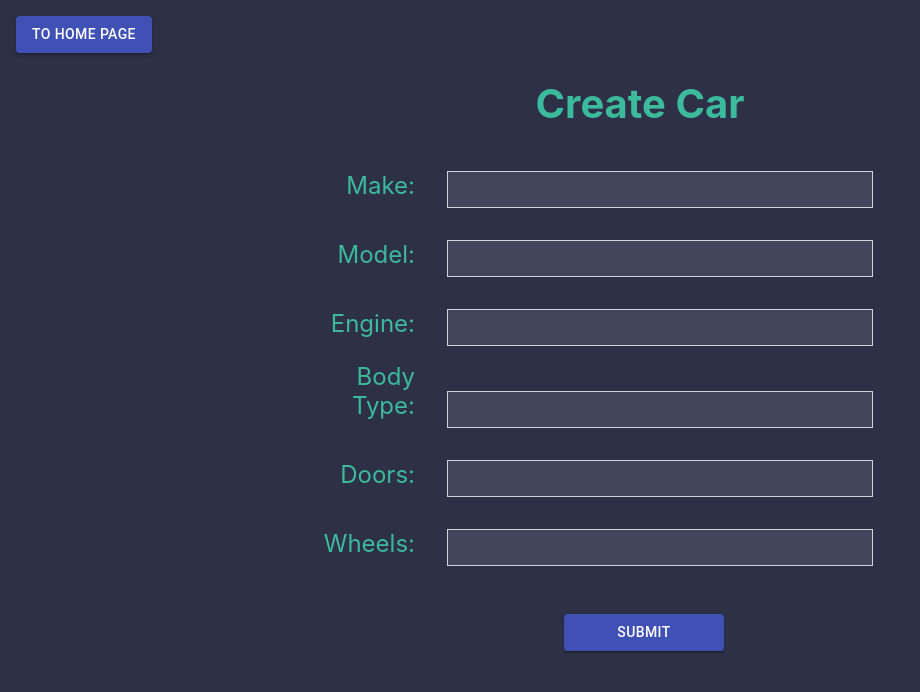
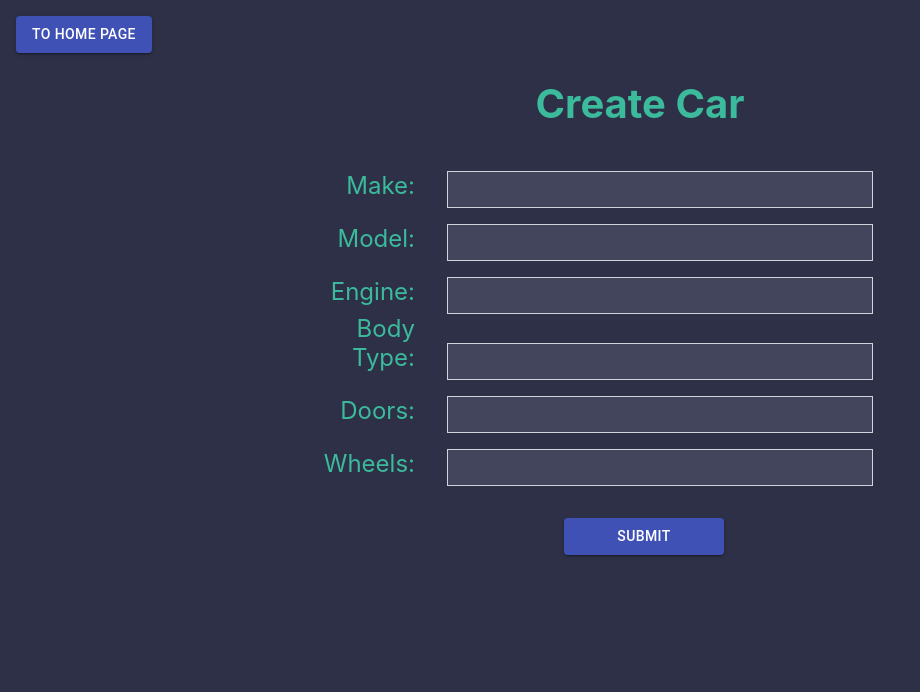
Before and after one commit to christian-sugianto/mini-carsales-app, a React (Create React App) app in the folder frontend/: page /Car in a window 1280 px wide. Shown: the top 692 px of the page, without its empty margins (0-920 px from the left). Built offline with nearby package versions, Linux system fonts and the light colour scheme.

Commit message:
add validation

```diff
--- a/frontend/src/components/CarForm.tsx
+++ b/frontend/src/components/CarForm.tsx
@@ -10,20 +10,52 @@ const CarForm: React.FC = () => {
     console.log(data);
   };
 
-  // useEffect(() => {
-  //   register({ name: 'make', type: 'custom' }, { required: true });
-  //   register({ name: 'model', type: 'custom' }, { required: true });
-  //   register({ name: 'engine', type: 'custom' }, { required: true });
-  // }, [register]);
+  const updatedRegister = register({ required: 'Please fill in the field' });
 
   return (
     <form onSubmit={handleSubmit(onSubmit)} style={{ display: 'block', marginLeft: '-6.5rem' }}>
-      <CarFormField text="Make" name="make" register={register} defaultValue="" />
-      <CarFormField text="Model" name="model" register={register} defaultValue="" />
-      <CarFormField text="Engine" name="engine" register={register} defaultValue="" />
-      <CarFormField text="Body Type" name="bodyType" register={register} defaultValue="" />
-      <CarFormField text="Doors" name="doors" register={register} defaultValue="" />
-      <CarFormField text="Wheels" name="wheels" register={register} defaultValue="" />
+      <CarFormField
+        text="Make"
+        name="make"
+        register={updatedRegister}
+        error={errors.make}
+        defaultValue=""
+      />
+      <CarFormField
+        text="Model"
+        name="model"
+        register={updatedRegister}
+        error={errors.model}
+        defaultValue=""
+      />
+      <CarFormField
+        text="Engine"
+        name="engine"
+        register={updatedRegister}
+        error={errors.engine}
+        defaultValue=""
+      />
+      <CarFormField
+        text="Body Type"
+        name="bodyType"
+        register={updatedRegister}
+        error={errors.bodyType}
+        defaultValue=""
+      />
+      <CarFormField
+        text="Doors"
+        name="doors"
+        register={updatedRegister}
+        error={errors.doors}
+        defaultValue=""
+      />
+      <CarFormField
+        text="Wheels"
+        name="wheels"
+        register={updatedRegister}
+        error={errors.wheels}
+        defaultValue=""
+      />
       <StyledButton
         text="Submit"
         isSubmitType={true}
--- a/frontend/src/components/CarFormField.tsx
+++ b/frontend/src/components/CarFormField.tsx
@@ -8,19 +8,24 @@ interface Props {
   name: string;
   register: any;
   defaultValue: any;
+  error: any;
 }
 
-const CarFormField: React.FC<Props> = ({ text, name, register, defaultValue }) => {
+const CarFormField: React.FC<Props> = ({ text, name, register, defaultValue, error }) => {
   return (
     <Container>
-      <Label>{text}: </Label>
-      <StyledInput name={name} ref={register} defaultValue={defaultValue} />
+      <div>
+        <Label>{text}: </Label>
+        <StyledInput name={name} ref={register} defaultValue={defaultValue} />
+      </div>
+      <div style={{ color: 'red', marginLeft: '-8rem', marginTop: '-1rem' }}>
+        {error && error.message}
+      </div>
     </Container>
   );
 };
 
 const Container = styled.div`
-  margin-bottom: 1rem;
   width: 60%;
   margin: auto;
 `;
```
